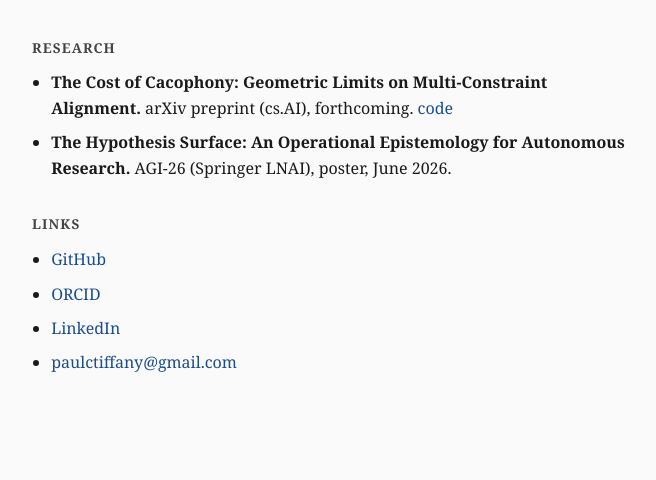
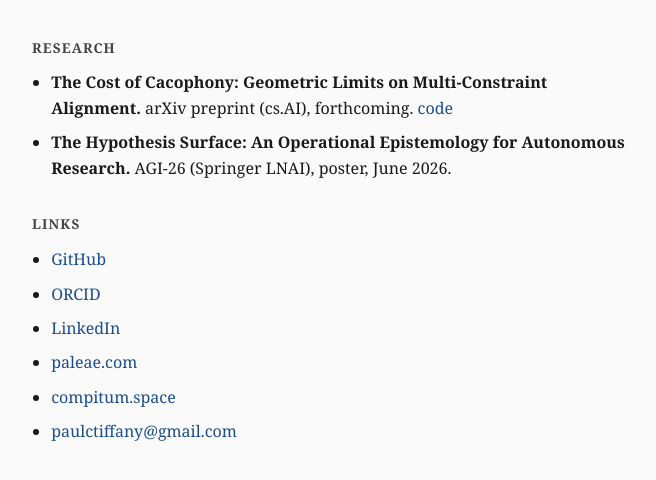
Before and after one commit to PaulTiffany/PaulTiffany.github.io, a plain HTML site: page index.html in a window 1280 px wide. Shown: the part 122-602 px from the top of the page, without its empty margins (304-960 px from the left). Drawn offline with Linux system fonts and the light colour scheme.

Commit message:
add paleae.com and compitum.space to links

```diff
--- a/index.html
+++ b/index.html
@@ -63,6 +63,8 @@
   <li><a href="https://github.com/PaulTiffany">GitHub</a></li>
   <li><a href="https://orcid.org/0009-0003-4785-6797">ORCID</a></li>
   <li><a href="https://www.linkedin.com/in/paultiffany/">LinkedIn</a></li>
+  <li><a href="https://paleae.com/">paleae.com</a></li>
+  <li><a href="https://compitum.space/">compitum.space</a></li>
   <li><a href="mailto:paulctiffany@gmail.com">paulctiffany@gmail.com</a></li>
 </ul>
 
```
